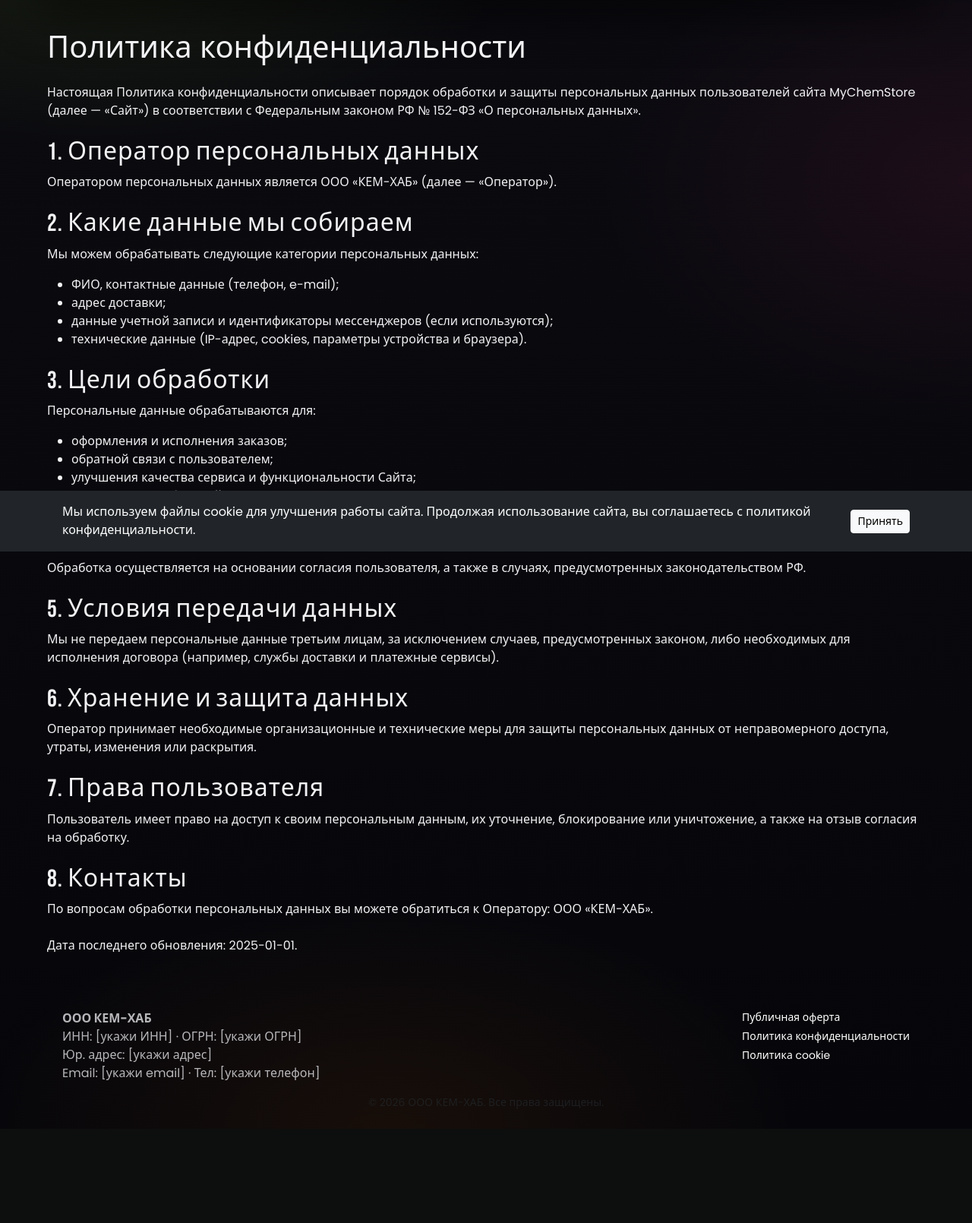
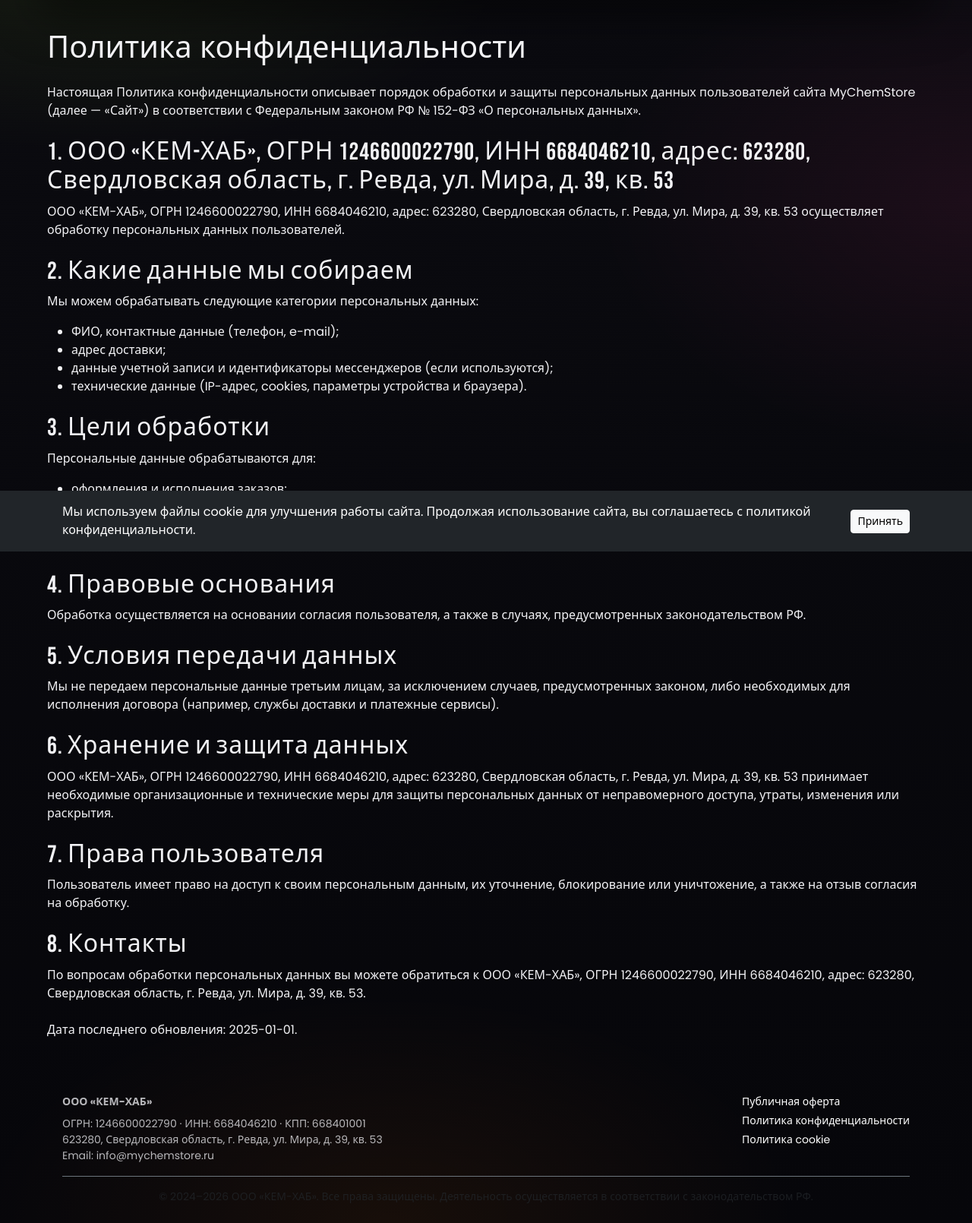
Before and after one commit to ernstsmith/myshop, a Django app: page /privacy/ in a window 1280 px wide. Shown: the part 74-1684 px from the top of the page at 76% size. Before the commit the page ends 1532 px from the top, so only its background shows below. Run offline with Django 5.2, Linux system fonts and the light colour scheme; some libraries are stand-ins or nearby versions.

Commit message:
feat: реквизиты ООО КЕМ-ХАБ в футере и политике конфиденциальности

```diff
--- a/shop/templates/shop/base.html
+++ b/shop/templates/shop/base.html
@@ -104,20 +104,22 @@ document.addEventListener("DOMContentLoaded", function() {
 <!-- ====================== FOOTER ====================== -->
 <footer class="bg-dark text-white py-4 mt-5">
     <div class="container">
-        <div class="d-flex flex-column flex-md-row justify-content-between align-items-start gap-3">
-            <div class="footer-company">
-                <strong>ООО КЕМ-ХАБ</strong><br>
-                ИНН: [укажи ИНН] · ОГРН: [укажи ОГРН]<br>
-                Юр. адрес: [укажи адрес]<br>
-                Email: [укажи email] · Тел: [укажи телефон]
+        <div class="d-flex flex-column flex-md-row justify-content-between align-items-start gap-4">
+            <div class="footer-company small">
+                <strong class="d-block mb-2">ООО «КЕМ-ХАБ»</strong>
+                ОГРН: 1246600022790 · ИНН: 6684046210 · КПП: 668401001<br>
+                623280, Свердловская область, г. Ревда, ул. Мира, д. 39, кв. 53<br>
+                Email: info@mychemstore.ru
             </div>
-            <div class="footer-links d-flex flex-column gap-1">
-                <a class="text-white text-decoration-none small" href="{% url 'terms' %}">Публичная оферта</a>
-                <a class="text-white text-decoration-none small" href="{% url 'privacy_policy' %}">Политика конфиденциальности</a>
-                <a class="text-white text-decoration-none small" href="{% url 'cookie_policy' %}">Политика cookie</a>
+            <div class="footer-links d-flex flex-column gap-1 small">
+                <a class="text-white text-decoration-none" href="{% url 'terms' %}">Публичная оферта</a>
+                <a class="text-white text-decoration-none" href="{% url 'privacy_policy' %}">Политика конфиденциальности</a>
+                <a class="text-white text-decoration-none" href="{% url 'cookie_policy' %}">Политика cookie</a>
             </div>
         </div>
-        <div class="mt-3 text-muted small text-center">© 2026 ООО КЕМ-ХАБ. Все права защищены.</div>
+        <div class="mt-3 border-top border-secondary pt-3 text-muted small text-center">
+            © 2024–2026 ООО «КЕМ-ХАБ». Все права защищены. Деятельность осуществляется в соответствии с законодательством РФ.
+        </div>
     </div>
 </footer>
 
--- a/shop/templates/shop/privacy_policy.html
+++ b/shop/templates/shop/privacy_policy.html
@@ -7,8 +7,8 @@
     <h1 class="mb-4">Политика конфиденциальности</h1>
     <p>Настоящая Политика конфиденциальности описывает порядок обработки и защиты персональных данных пользователей сайта MyChemStore (далее — «Сайт») в соответствии с Федеральным законом РФ № 152-ФЗ «О персональных данных».</p>
 
-    <h2 class="mt-4">1. Оператор персональных данных</h2>
-    <p>Оператором персональных данных является ООО «КЕМ-ХАБ» (далее — «Оператор»).</p>
+    <h2 class="mt-4">1. ООО «КЕМ-ХАБ», ОГРН 1246600022790, ИНН 6684046210, адрес: 623280, Свердловская область, г. Ревда, ул. Мира, д. 39, кв. 53</h2>
+    <p>ООО «КЕМ-ХАБ», ОГРН 1246600022790, ИНН 6684046210, адрес: 623280, Свердловская область, г. Ревда, ул. Мира, д. 39, кв. 53 осуществляет обработку персональных данных пользователей.</p>
 
     <h2 class="mt-4">2. Какие данные мы собираем</h2>
     <p>Мы можем обрабатывать следующие категории персональных данных:</p>
@@ -35,13 +35,13 @@
     <p>Мы не передаем персональные данные третьим лицам, за исключением случаев, предусмотренных законом, либо необходимых для исполнения договора (например, службы доставки и платежные сервисы).</p>
 
     <h2 class="mt-4">6. Хранение и защита данных</h2>
-    <p>Оператор принимает необходимые организационные и технические меры для защиты персональных данных от неправомерного доступа, утраты, изменения или раскрытия.</p>
+    <p>ООО «КЕМ-ХАБ», ОГРН 1246600022790, ИНН 6684046210, адрес: 623280, Свердловская область, г. Ревда, ул. Мира, д. 39, кв. 53 принимает необходимые организационные и технические меры для защиты персональных данных от неправомерного доступа, утраты, изменения или раскрытия.</p>
 
     <h2 class="mt-4">7. Права пользователя</h2>
     <p>Пользователь имеет право на доступ к своим персональным данным, их уточнение, блокирование или уничтожение, а также на отзыв согласия на обработку.</p>
 
     <h2 class="mt-4">8. Контакты</h2>
-    <p>По вопросам обработки персональных данных вы можете обратиться к Оператору: ООО «КЕМ-ХАБ».</p>
+    <p>По вопросам обработки персональных данных вы можете обратиться к ООО «КЕМ-ХАБ», ОГРН 1246600022790, ИНН 6684046210, адрес: 623280, Свердловская область, г. Ревда, ул. Мира, д. 39, кв. 53.</p>
 
     <p class="mt-4">Дата последнего обновления: 2025-01-01.</p>
 </section>
```
Also changed, not shown: shop/templates/account/signup.html (+4 -4 lines).
